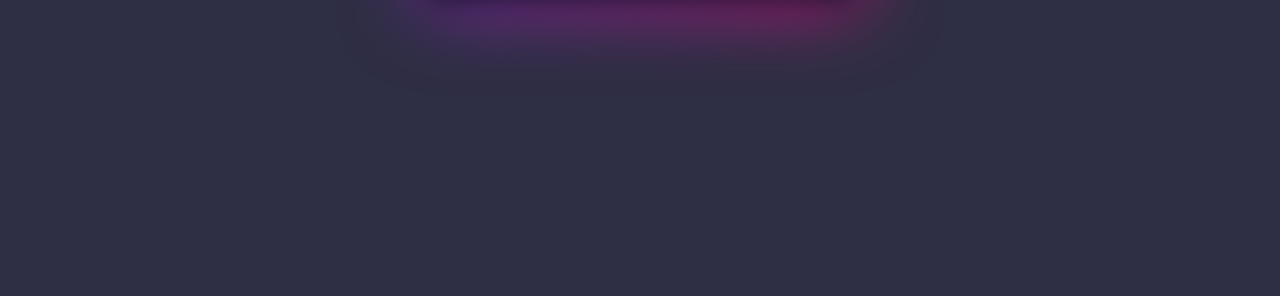
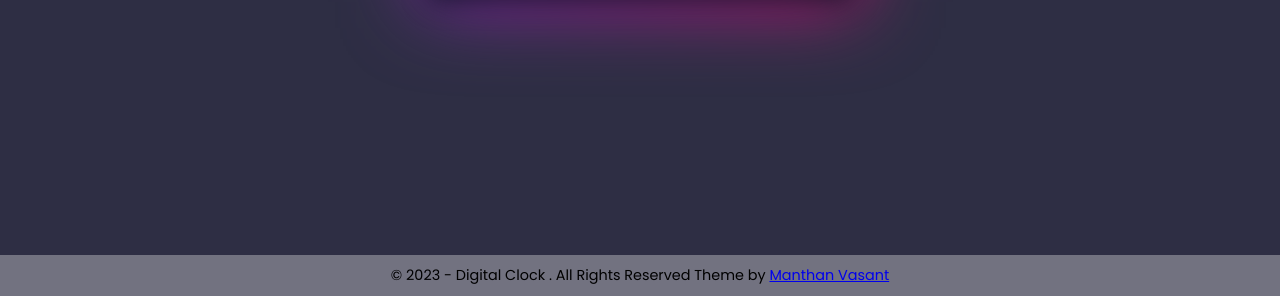
Before and after one commit to djontop/Digital-Clock, a plain HTML site: page index.html in a window 1280 px wide. Shown: the part 504-800 px from the top of the page. Drawn offline with nearby package versions, Linux system fonts and the light colour scheme.

Commit message:
Added Footer

```diff
--- a/index.html
+++ b/index.html
@@ -6,6 +6,7 @@
   <title>Digital Clock Design | With 12-hour/24-hour format Switcher</title>
   <link rel="stylesheet" href="style.css">
   <link rel="stylesheet" href="https://unicons.iconscout.com/release/v4.0.0/css/line.css">
+  <meta name="google-site-verification" content="rGSZPU65MImmxSZrtEfdlReUnBciTM5ZpXkZklk9GzU" />
 </head>
 <body>
 <div class="digital-clock">
@@ -16,6 +17,7 @@
             <div class="format-switch-btn" id="active-menu" data-format="12"=""></div>
         </li>
     </ul>
+
     <div class="time">
         <span class="hours">00</span>
         <span class="dots">:</span>
@@ -33,6 +35,10 @@
     </div>
 
 </div>
+
 <script src="script.js"></script>
+<footer>
+    <p style="font-size: 90%;">&copy; 2023 - Digital Clock . All Rights Reserved Theme by <a href="https://github.com/djontop" target="_blank">Manthan Vasant</a></p>
+  </footer>
 </body>
 </html>
--- a/style.css
+++ b/style.css
@@ -208,3 +208,14 @@ body{
     box-shadow: 0 5px 25px #0bff8d;
     transform: translateX(10px);
 }
+
+footer {
+    position: fixed;
+    bottom: 0;
+    left: 50%;
+    transform: translateX(-50%);
+    text-align: center;
+    width: 100%;
+    background-color: #f0f0f059;
+    padding: 10px;
+  }
```
